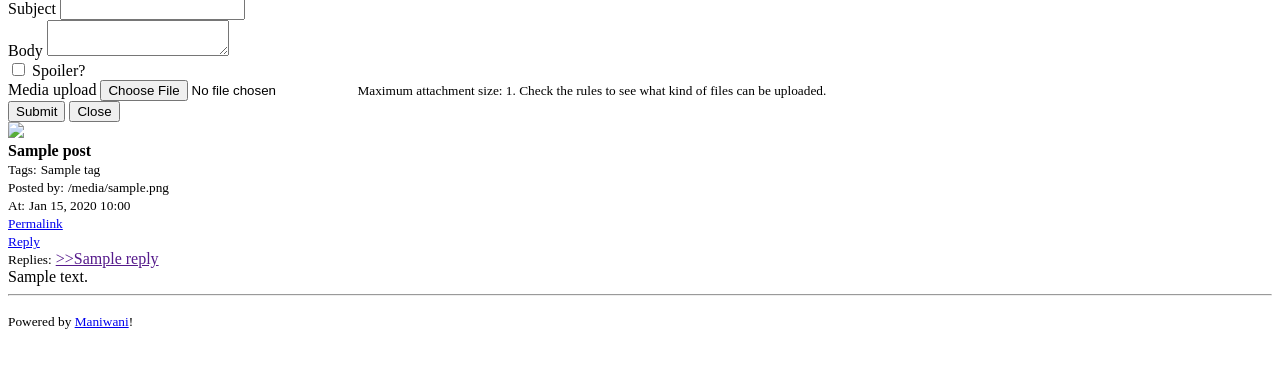
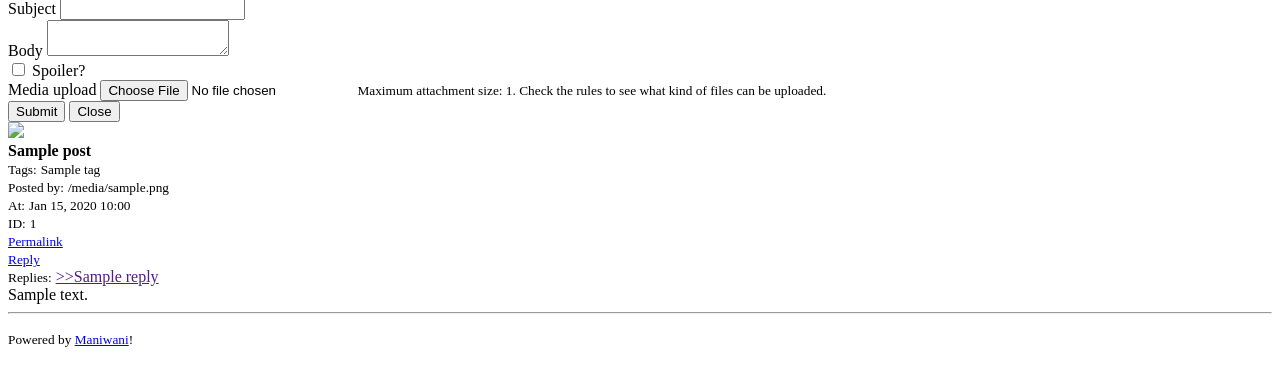
Before and after one commit to DangerOnTheRanger/maniwani, a Python web app: template templates/thread.html in a window 1280 px wide. Shown: the part 123-509 px from the top of the page. Run offline with Jinja, Linux system fonts and the light colour scheme; the template is opened without the code that fills it: most values are stand-ins (such as "Sample title", 1, 10 or a date in 2020); some libraries are stand-ins or nearby versions.

Commit message:
Show post ID regardless of whether JS is enabled

```diff
--- a/templates/post-view.html
+++ b/templates/post-view.html
@@ -78,20 +78,16 @@
 					<small class="text-secondary">At:</small>
 					<small class="text-info">{{ post["datetime"].strftime("%b %d, %Y %H:%M") }}</small>
 				</div>
+				<div class="col-auto">
+					<small class="text-secondary">ID:</small>
+					<small class="text-info">{{ post["id"] }}</small>
+				</div>
 				<div class="w-100 d-block d-md-none"></div>
 				<div class="col-auto">
 					<small><a class="badge badge-primary" href="#{{ post["id"] }}">Permalink</a></small>
 				</div>
-				<noscript>
-					<div class="col-auto">
-						<small><a class="badge badge-primary" href="#">ID: {{ post["id"] }}</a></small>
-					</div>
-				</noscript>
 				<script>
 				 document.write("<div class=\"col-auto\"><small><a class=\"badge badge-primary\" href=\"#\" data-post=\"{{ post["id"] }}\" data-toggle=\"modal\" data-target=\"#replyModal\">Reply</a></small></div>")
-
-
-
 				</script>
 				{% if get_slip() and get_slip().is_admin or get_slip().is_mod %}
 					<div class="col-auto">
```
